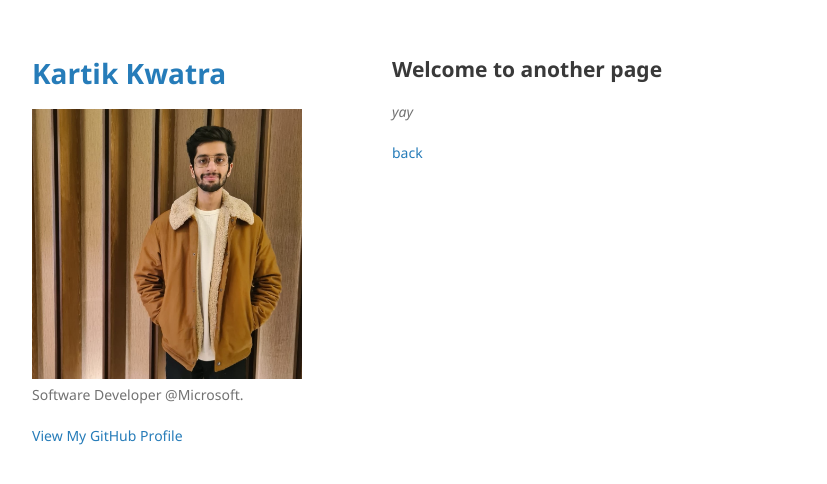
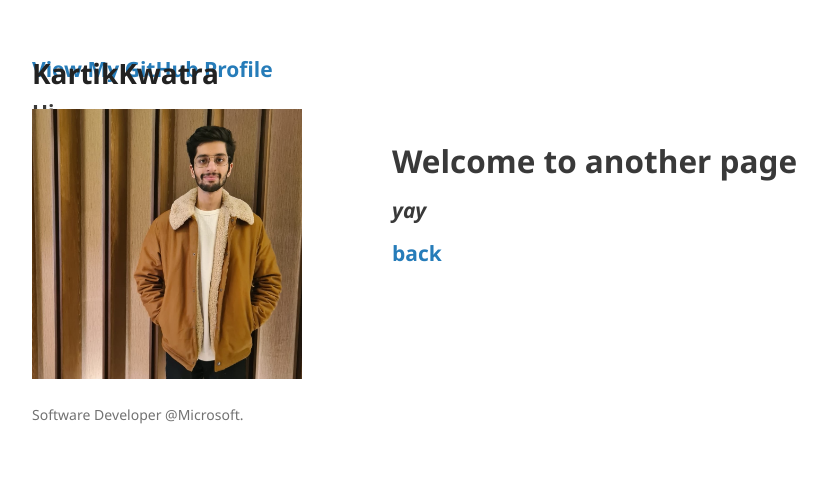
Before and after one commit to Kartikdot/Kartikdot.github.io, a Jekyll site: the page built from another-page.md, in a window 1280 px wide. Shown: the top 484 px of the page, without its empty margins (178-1005 px from the left). Built offline with Jekyll 4.4.1, drawn with Linux system fonts in a browser that asks for light colours; our own code applies the rules of GitHub Pages for plain Markdown files.

Commit message:
changes2

```diff
--- a/_config.yml
+++ b/_config.yml
@@ -1,5 +1,6 @@
-title: Kartik Kwatra
+firstname: Kartik
+lastname: Kwatra
 logo: /assets/img/profImg.jpeg
 description: Software Developer @Microsoft.
-show_downloads: false
+bio: Hi
 theme: jekyll-theme-minimal
--- a/_layouts/default.html
+++ b/_layouts/default.html
@@ -15,29 +15,19 @@
   <body>
     <div class="wrapper">
       <header>
-        <h1><a href="{{ "/" | absolute_url }}">{{ site.title | default: site.github.repository_name }}</a></h1>
+        <h1><bold>{{site.firstname}}</bold>{{site.lastname}}</h1>
 
         {% if site.logo %}
           <img src="{{site.logo | relative_url}}" alt="Logo" />
         {% endif %}
 
-        <p>{{ site.description | default: site.github.project_tagline }}</p>
-
-        {% if site.github.is_project_page %}
-        <p class="view"><a href="{{ site.github.repository_url }}">View the Project on GitHub <small>{{ site.github.repository_nwo }}</small></a></p>
-        {% endif %}
+        <h2></h2><p>{{ site.description | default: site.github.project_tagline }}</p></header><h2>
 
         {% if site.github.is_user_page %}
         <p class="view"><a href="{{ site.github.owner_url }}">View My GitHub Profile</a></p>
         {% endif %}
 
-        {% if site.show_downloads %}
-        <ul class="downloads">
-          <li><a href="{{ site.github.zip_url }}">Download <strong>ZIP File</strong></a></li>
-          <li><a href="{{ site.github.tar_url }}">Download <strong>TAR Ball</strong></a></li>
-          <li><a href="{{ site.github.repository_url }}">View On <strong>GitHub</strong></a></li>
-        </ul>
-        {% endif %}
+        <p class="view">{{site.bio}}</p>
       </header>
       <section>
 
```
